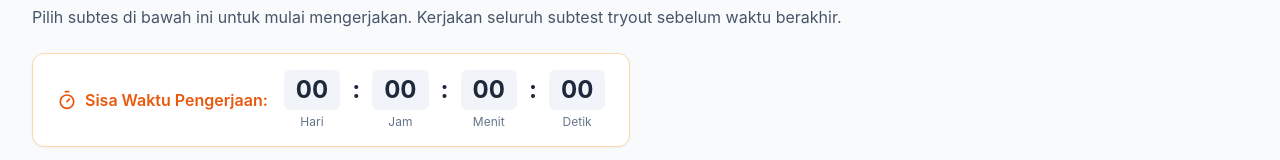
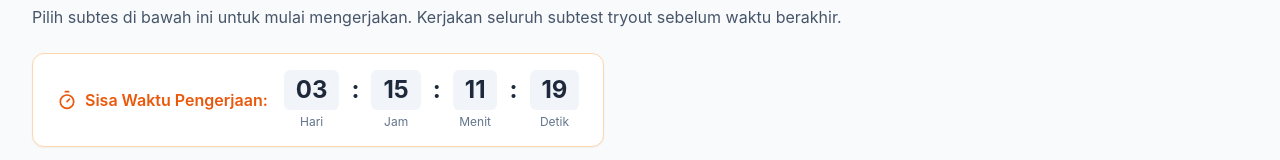
Before and after one commit to khrlanamm/kertas-kosong, a React (Vite) app: page /tryout in a window 1280 px wide. Shown: the part 152-312 px from the top of the page. Built offline with nearby package versions, Linux system fonts and the light colour scheme; no server answers; the database is empty.

Commit message:
fix: update deadline to 9 March 2026

```diff
--- a/src/pages/Tryout.jsx
+++ b/src/pages/Tryout.jsx
@@ -12,7 +12,7 @@ export default function Tryout() {
   });
 
   useEffect(() => {
-    const deadline = new Date("2026-02-09T23:59:00+07:00").getTime();
+    const deadline = new Date("2026-03-09T23:59:00+07:00").getTime();
     const interval = setInterval(() => {
       const now = new Date().getTime();
       const distance = deadline - now;
```
